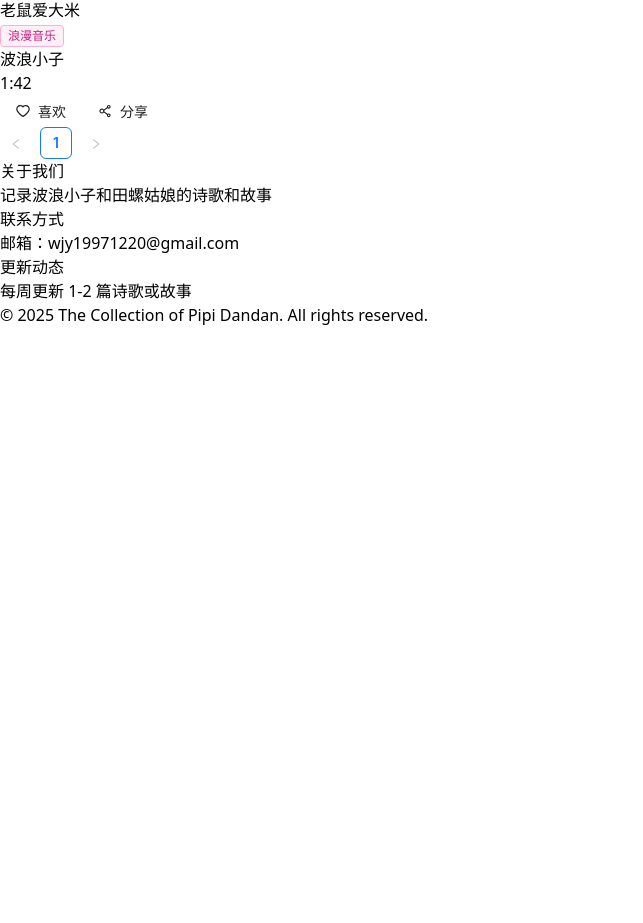
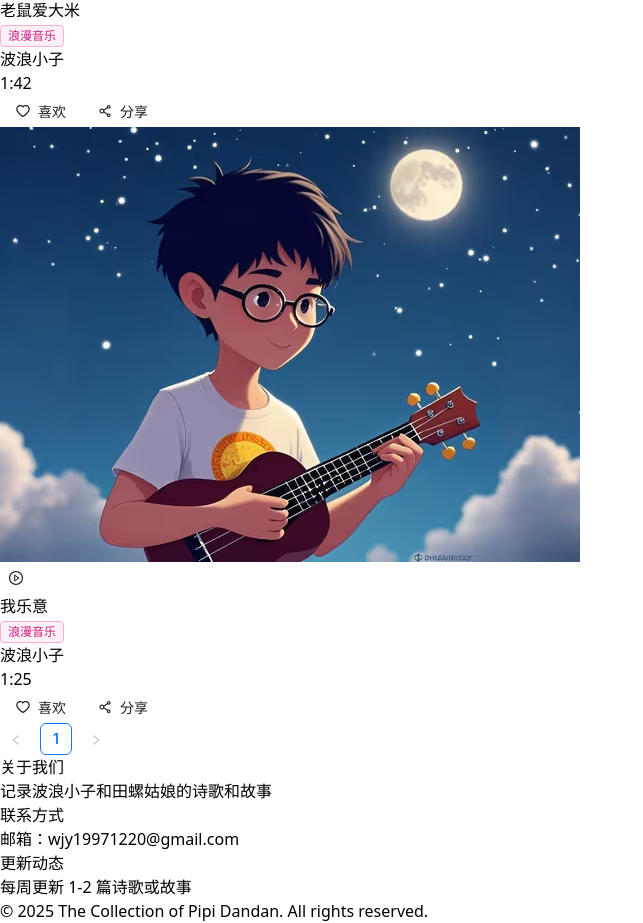
Before and after one commit to wjyzhixing/The-Collection-of-Pipi-Dandan, a React (Vite) app: page /music in a window 1280 px wide. Shown: the part 3633-4556 px from the top of the page, without its empty margins (0-643 px from the left). Before the commit the page ends 3960 px from the top, so only its background shows below. Built offline with nearby package versions, Linux system fonts and the light colour scheme.

Commit message:
增加music！

```diff
--- a/src/pages/Music/Music.tsx
+++ b/src/pages/Music/Music.tsx
@@ -48,7 +48,14 @@ const musicList: MusicItem[] = [
     artist: "波浪小子",
     source: "/media/老鼠爱大米.mp3"
   },
-
+  {
+    id: 5,
+    title: "我乐意",
+    cover: "/images/奇幻旋律.png",
+    duration: "1:25",
+    artist: "波浪小子",
+    source: "/media/我乐意.mp3"
+  },
 ];
 
 const Music: React.FC = () => {
```
Also changed, not shown: 1 other file (tests, documents, lock files or other folders).
